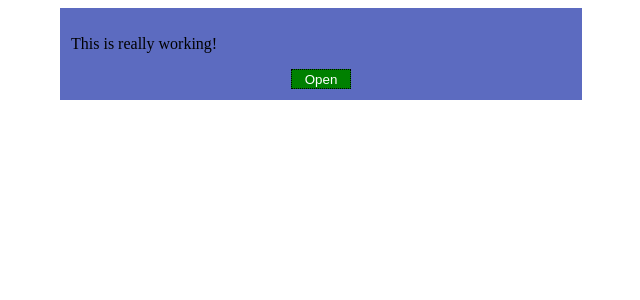
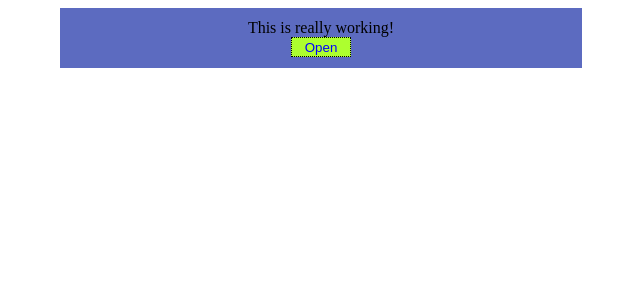
Before and after one commit to choco1911/lewagon_airbnb, a React (Create React App) app: page / in a window 1280 px wide. Shown: the top 300 px of the page, without its empty margins (319-959 px from the left). Built offline with nearby package versions, Linux system fonts and the light colour scheme.

Commit message:
Spliting Logic: Stage 2

```diff
--- /dev/null
+++ b/src/components/Cockpit/Cockpit.css
@@ -0,0 +1,28 @@
+.Cockpit {
+    display: flex;
+    flex-direction: column;
+    justify-content: center;
+}
+
+p.start {
+    margin: auto;
+}
+
+.toggle {
+    width: 60px;
+    height: 20px;
+    margin: auto;
+    padding: 0;
+    overflow: visible;
+    background: #efeeff;
+    cursor: pointer;
+    border: 1px dotted #000;
+}
+
+.red {
+    color: red;
+}
+
+.bold {
+    font-weight: bold;
+}
--- /dev/null
+++ b/src/components/Cockpit/Cockpit.js
@@ -0,0 +1,38 @@
+import React from 'react'
+import './Cockpit.css'
+
+
+const cockpit = (props) => {
+    const style = {
+        backgroundColor: 'greenyellow',
+        color: 'blue'
+    }
+
+    if (props.showPersons) {
+        style.backgroundColor = 'red'
+    }
+
+    // start - it's a selector name
+    let  classes = ['start']
+    if (props.persons.length <= 2) {
+        classes.push('red')
+    }
+
+    if (props.persons.length <= 1) {
+        classes.push('bold')
+    }
+
+    return (
+        <div className="Cockpit">
+            <p className={classes.join(' ')}>This is really working!</p>
+            <button
+                style = {style}
+                className="toggle" onClick={props.toggle}>
+                {props.showPersons ? "Close" : "Open"}
+            </button>
+        </div>
+
+    )
+}
+
+export default cockpit
--- a/src/containers/App.css
+++ b/src/containers/App.css
@@ -8,22 +8,3 @@
     padding: 10px;
 
 }
-
-.toggle {
-    width: 60px;
-    height: 20px;
-    margin: auto;
-    padding: 0;
-    overflow: visible;
-    background: #efeeff;
-    cursor: pointer;
-    border: 1px dotted #000;
-}
-
-.red {
-    color: red;
-}
-
-.bold {
-    font-weight: bold;
-}
--- a/src/containers/App.js
+++ b/src/containers/App.js
@@ -1,5 +1,6 @@
 import React, {Component} from 'react'
 import Persons from '../components/PersonsList/PersonsList'
+import Cockpit from '../components/Cockpit/Cockpit'
 import './App.css'
 
 class App extends Component {
@@ -44,48 +45,28 @@ class App extends Component {
     }
 
     render () {
-        const style = {
-            backgroundColor: 'green',
-            color: 'white'
-        }
         let persons = null;
         if (this.state.showPersons) {
             persons = (
                 <div>
                     <Persons
                         persons={this.state.persons}
+                        showPersons={this.state.showPersons}
                         clicked={this.deletePersonHandler}
                         changed={this.nameChangedHandler}
                     />
                 </div>
             )
-            style.backgroundColor = 'red';
         }
-    //    let  classes = ['red', 'bold'].join(' ')
-        let  classes = []
-        if (this.state.persons.length <= 2) {
-            classes.push('red')
-        }
-
-        if (this.state.persons.length <= 1) {
-            classes.push('bold')
-        }
-
 
         return (
             <div className="App">
-
-                <p className={classes.join(' ')}>This is really working!</p>
-                {/* here i pass click hander to the function component Person */}
+                <Cockpit
+                    persons={this.state.persons}
+                    toggle={this.togglePersonsHandler}
+                    showPersons={this.state.showPersons}
+                />
                 {persons}
-                {/* Method 1: passing variable to switchNameHandler
-                <button className="toggle" style = {style} onClick={this.togglePersonsHandler}>
-                */}
-                <button
-                    style = {style}
-                    className="toggle" onClick={this.togglePersonsHandler}>
-                    {this.state.showPersons ? "Close" : "Open"}
-                </button>
             </div>
 
         )
```
